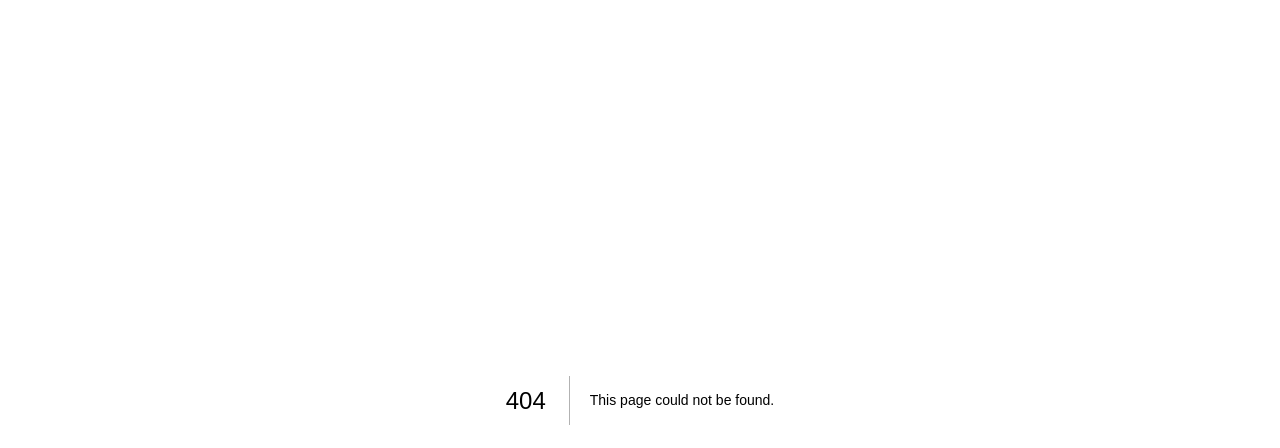
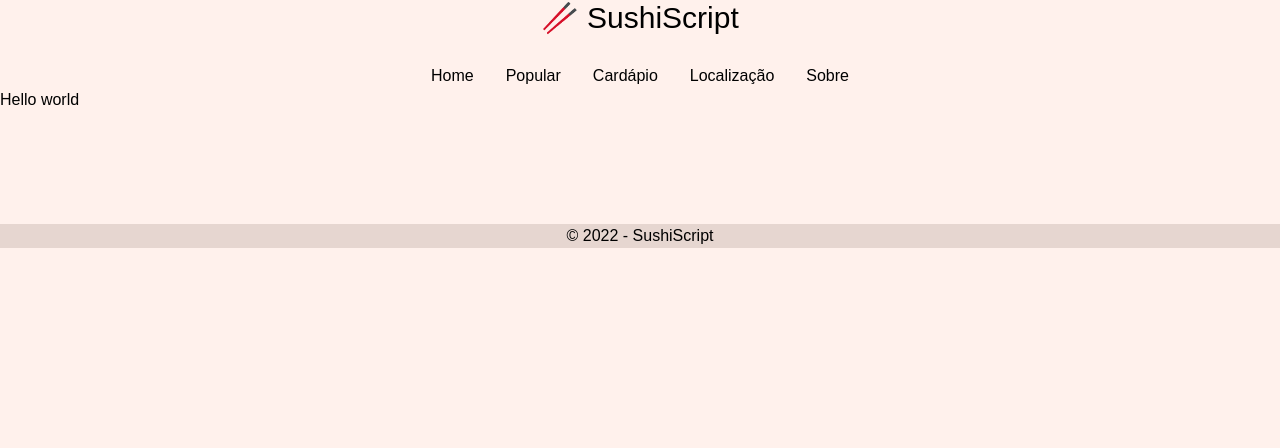
Before and after one commit to luiz7727/SushiScript, a Next.js app: page /Cardapio in a window 1280 px wide. Before the commit this address had no page. Shown: the top 448 px of the page. Built offline with nearby package versions, Linux system fonts and the light colour scheme.

Commit message:
Pages: new page has been added

```diff
--- /dev/null
+++ b/src/pages/Cardapio.tsx
@@ -0,0 +1,21 @@
+import Header from "../components/Header";
+import Footer from "../components/Footer";
+
+
+const Cardapio = () => {
+  return (
+    <>
+
+      <Header />
+
+      <main>
+        <h1>Hello world</h1>
+      </main>
+
+      <Footer />
+
+    </>
+  );
+}
+
+export default Cardapio;
```
